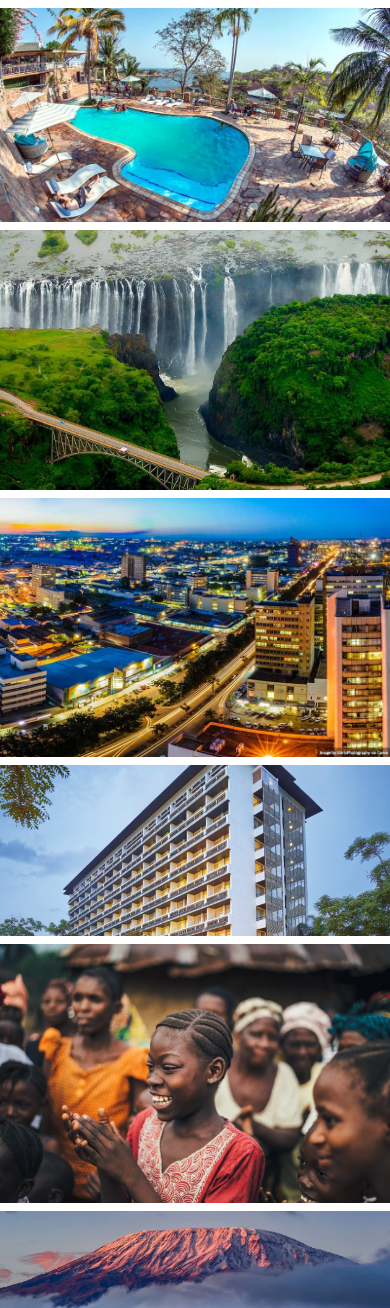
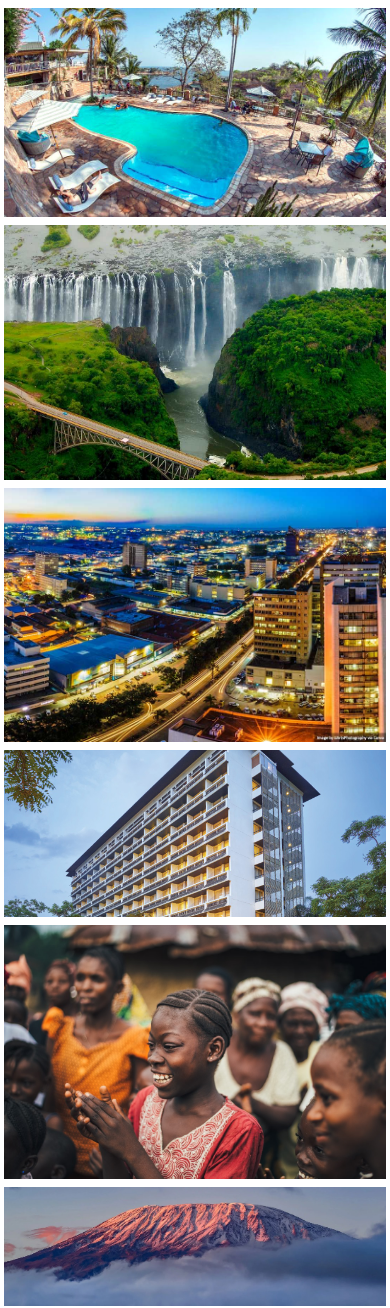
Before and after one commit to BasilMwila/BasilMwila, a website: page public/Gallery.html in a window 390 px wide. Shown: the top 1308 px of the page. Drawn offline with nearby package versions, Linux system fonts and the light colour scheme.

Commit message:
Second commit

```diff
--- a/public/Gallery.html
+++ b/public/Gallery.html
@@ -11,17 +11,17 @@
 <body>
     <main class="flex justify-center">
     <div class="col-span-3 row-span-2 md:w-3/4 ">
-        <div class=" md:p-2 md:col-span-2 md:flex md:space-x-2 justify-center ">
+        <div class=" md:p-2 md:col-span-2 md:flex md:space-x-2 justify-center pr-1 pl-1">
             <img src="Lake-Kariba-Inns-hotels.jpg" alt="Lake-Kariba-Inns-hotels" class="md:w-1/2 h-50 w-full mt-2 hover:scale-90 hover:duration-300 overflow-hidden object-cover">
             <img src="victoria_falls.jpg" alt="victoria_falls" class="md:w-1/2 h-50 w-full mt-2 hover:scale-90 hover:duration-300 overflow-hidden object-cover">
         </div>
 
-        <div class="md:flex md:col-span-3 md:p-2 md:space-x-2 justify-center ">
+        <div class="md:flex md:col-span-3 md:p-2 md:space-x-2 justify-center pr-1 pl-1">
             <img src="Skyline-of-Lusaka-city-at-night.jpg" alt="Skyline-of-Lusaka-city-at-night" class="md:w-1/3 h-50 w-full mt-2 hover:scale-90 hover:duration-300 overflow-hidden object-cover">
             <img src="Taj.jpeg" alt="Taji" class="md:w-1/3 h-50 w-full mt-2 hover:scale-90 hover:duration-300 overflow-hidden object-cover">
             <img src="Slide_1.jpeg" alt="africa" class="md:w-1/3 h-50 w-full mt-2 hover:scale-90 hover:duration-300 overflow-hidden object-cover">
         </div>
-        <div class=" flex justify-center">
+        <div class=" flex justify-center pr-1 pl-1">
             <img src="Slide_3.jpeg" alt="africa 2" class="mt-2 hover:scale-90 hover:duration-300 overflow-hidden object-cover">
         </div>
     </div>
```
